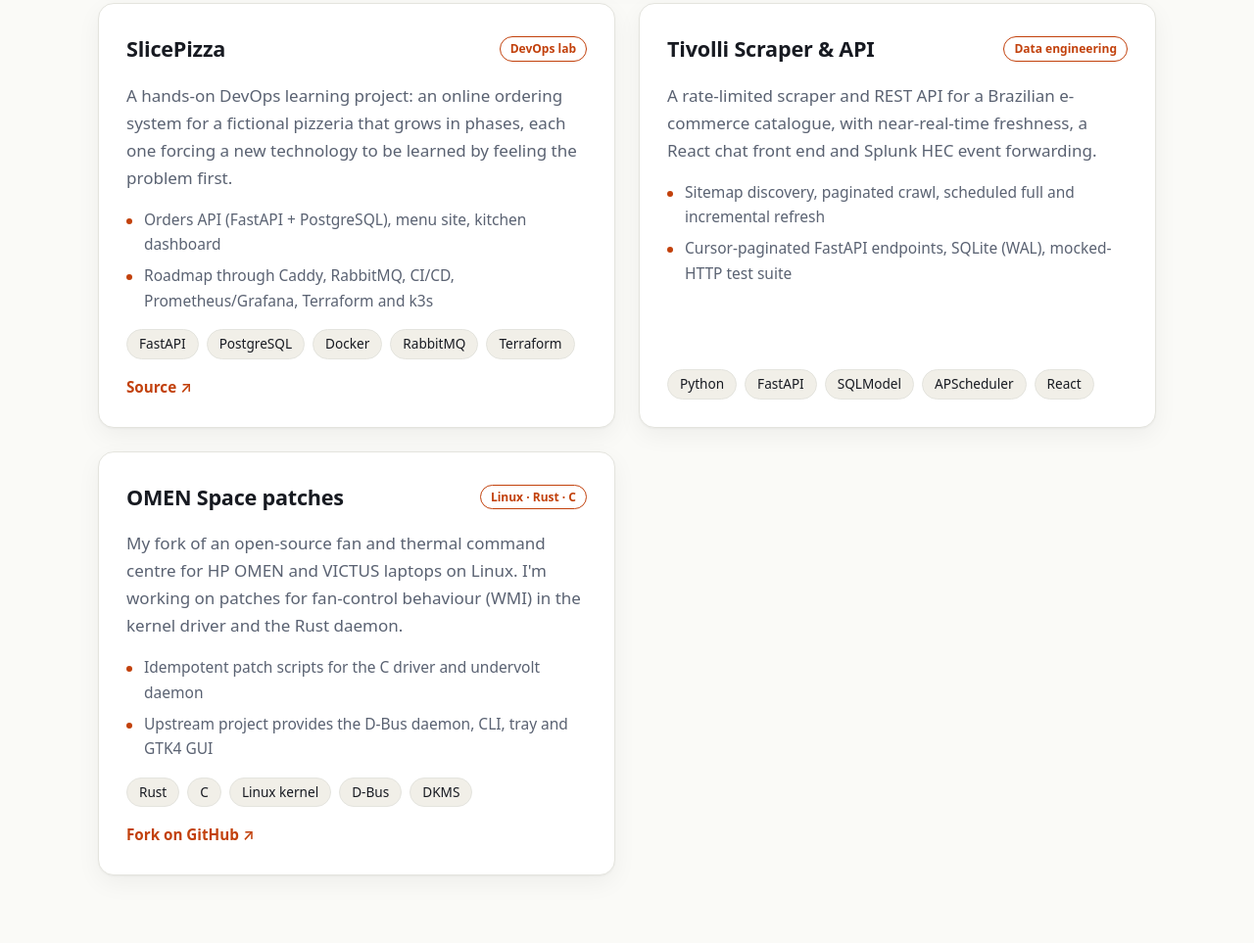
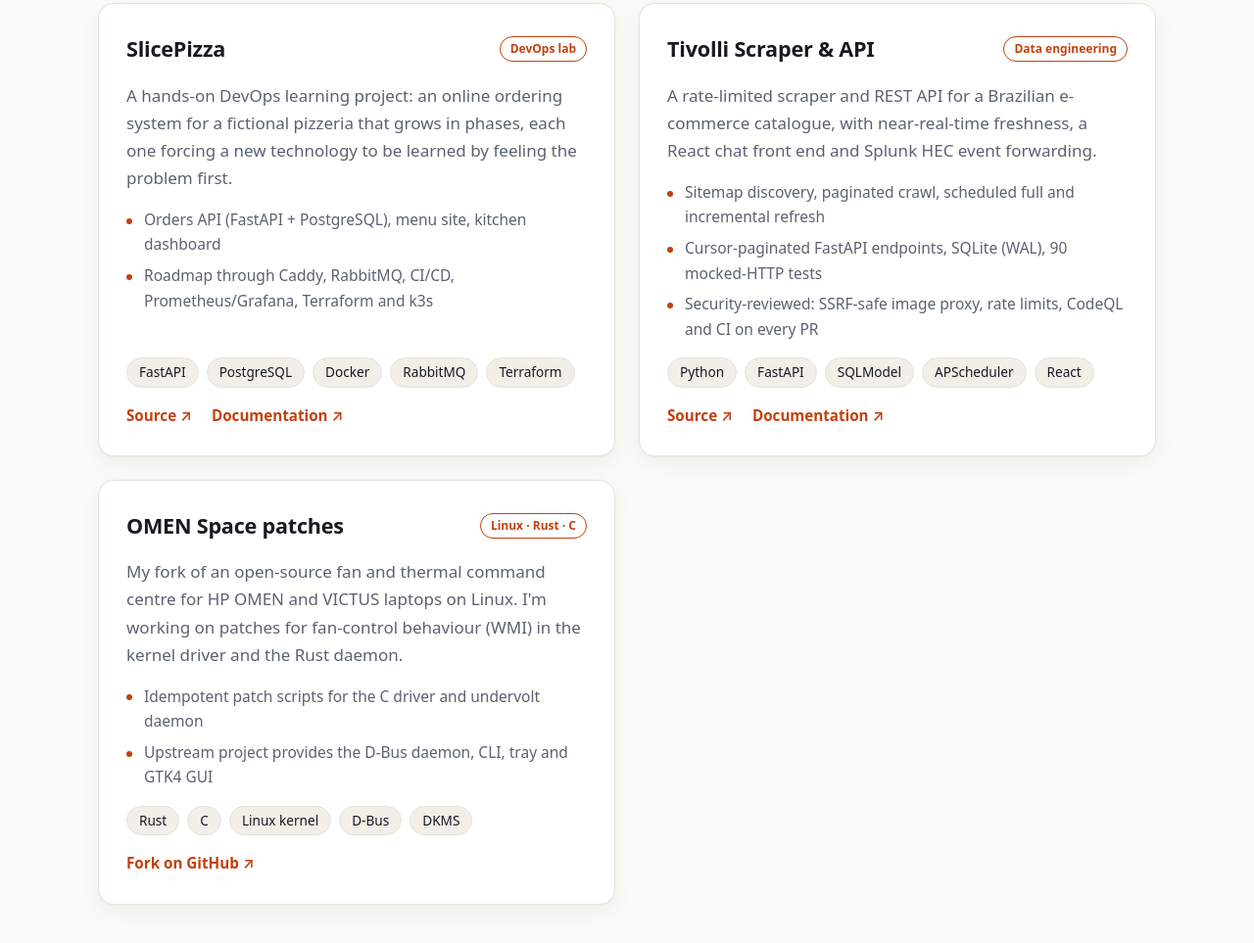
Before and after one commit to EttoreCSenatore/Portifolio, a plain HTML site: page index.html in a window 1280 px wide. Shown: the part 2205-3168 px from the top of the page at 98% size. Drawn offline with Linux system fonts and the light colour scheme.

Commit message:
Link source and documentation for each project; add Tivolli repo (#7)
Co-authored-by: Claude Sonnet 5.5 <noreply@anthropic.com>

```diff
--- a/index.html
+++ b/index.html
@@ -103,7 +103,10 @@
             <li>Roadmap through Caddy, RabbitMQ, CI/CD, Prometheus/Grafana, Terraform and k3s</li>
           </ul>
           <ul class="chips"><li>FastAPI</li><li>PostgreSQL</li><li>Docker</li><li>RabbitMQ</li><li>Terraform</li></ul>
-          <div class="links"><a href="https://github.com/SenatoreTeam/SlicePizza" rel="noopener">Source</a></div>
+          <div class="links">
+            <a href="https://github.com/SenatoreTeam/SlicePizza" rel="noopener">Source</a>
+            <a href="https://slicepizza-docs.senatore.tech/" rel="noopener">Documentation</a>
+          </div>
         </article>
 
         <article class="card">
@@ -114,9 +117,14 @@
           <p>A rate-limited scraper and REST API for a Brazilian e-commerce catalogue, with near-real-time freshness, a React chat front end and Splunk HEC event forwarding.</p>
           <ul class="bullets">
             <li>Sitemap discovery, paginated crawl, scheduled full and incremental refresh</li>
-            <li>Cursor-paginated FastAPI endpoints, SQLite (WAL), mocked-HTTP test suite</li>
+            <li>Cursor-paginated FastAPI endpoints, SQLite (WAL), 90 mocked-HTTP tests</li>
+            <li>Security-reviewed: SSRF-safe image proxy, rate limits, CodeQL and CI on every PR</li>
           </ul>
           <ul class="chips"><li>Python</li><li>FastAPI</li><li>SQLModel</li><li>APScheduler</li><li>React</li></ul>
+          <div class="links">
+            <a href="https://github.com/EttoreCSenatore/tivolli-sports" rel="noopener">Source</a>
+            <a href="https://ettorecsenatore.github.io/tivolli-sports/" rel="noopener">Documentation</a>
+          </div>
         </article>
 
         <article class="card">
```
